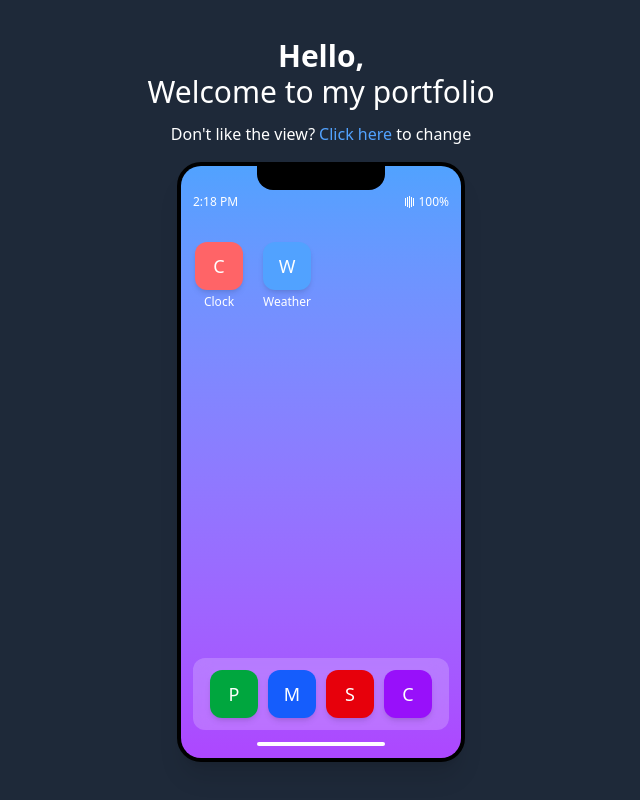
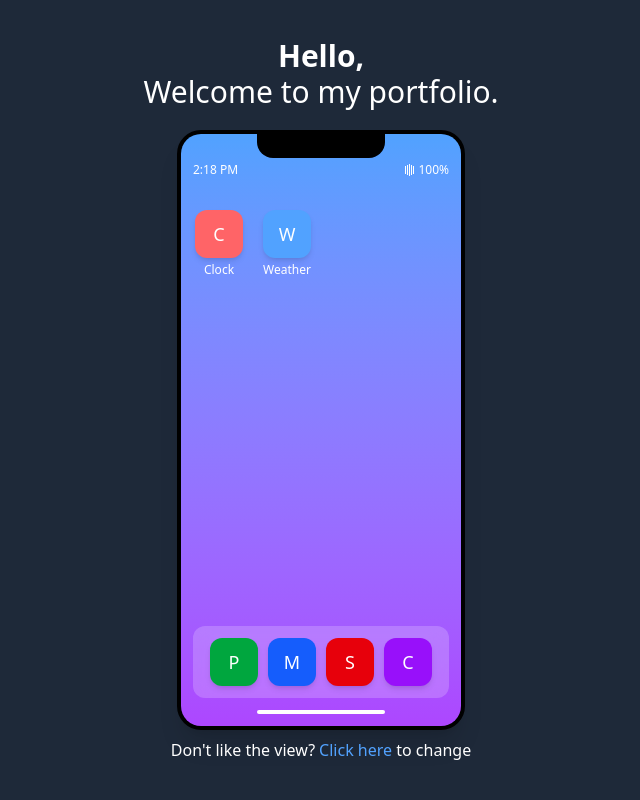
Before and after one commit to csrountree0/Colby-Rountree-Portfolio, a React (Vite) app: page / in a window 1280 px wide. Shown: the whole page, without its empty margins (319-959 px from the left). Built offline with nearby package versions, Linux system fonts and the light colour scheme.

Commit message:
added additional delays, moved the alternate text

```diff
--- a/src/App.jsx
+++ b/src/App.jsx
@@ -7,16 +7,10 @@ function App() {
     return (
         <div className="bg-gray-800 flex flex-col items-center justify-center min-h-screen p-4">
             <div className="text-white text-3xl font-bold animate-fade-in">Hello,</div>
-            <div className="text-white text-3xl mb-3 animate-fade-in-delayed">Welcome to my portfolio</div>
-            <div className="text-white mb-4 animate-fade-in-delayed">
-                Don't like the view?
-                <button className="text-blue-400 hover:text-blue-300 ml-1">
-                    Click here
-                </button> to change
-            </div>
+            <div className="text-white text-3xl mb-5 animate-fade-in-delayed">Welcome to my portfolio.</div>
 
             {/* Phone View */}
-            <div className="w-72 h-[600px] bg-black rounded-3xl overflow-hidden shadow-xl border-4 border-black-800 relative animate-fade-in-delayed">
+            <div className="w-72 h-[600px] bg-black rounded-3xl overflow-hidden shadow-xl border-4 border-black-800 relative animate-fade-in-more-delayed">
                 {/* Phone Notch */}
                 <div className="absolute top-0 left-0 right-0 flex justify-center">
                     <div className="w-32 h-6 bg-black rounded-b-2xl"></div>
@@ -74,6 +68,13 @@ function App() {
                     </div>
                 </div>
             </div>
+
+            <div className="text-white mt-2 animate-fade-in-more-delayed">
+                Don't like the view?
+                <button className="text-blue-400 hover:text-blue-300 ml-1">
+                    Click here
+                </button> to change
+            </div>
         </div>
     );
 }
--- a/src/index.css
+++ b/src/index.css
@@ -18,6 +18,10 @@
 }
 
 .animate-fade-in-delayed {
-    animation: fadeIn 0.8s ease-out 0.3s forwards;
+    animation: fadeIn 0.8s ease-out 0.6s forwards;
     opacity: 0;
 }
+.animate-fade-in-more-delayed {
+    animation: fadeIn 0.8s ease-out 1.5s forwards;
+    opacity: 0;
+}
```
